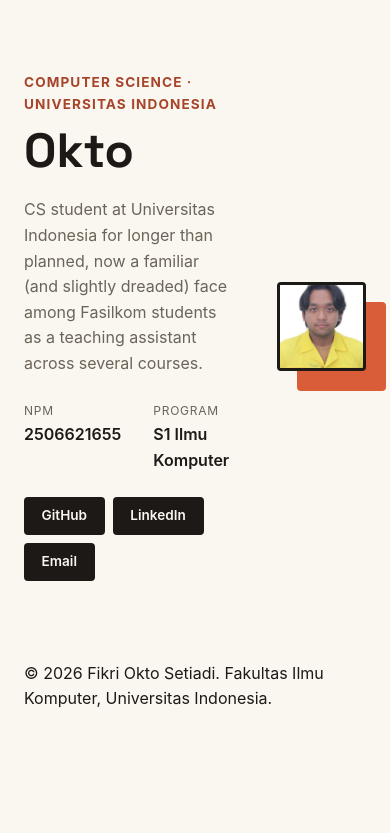
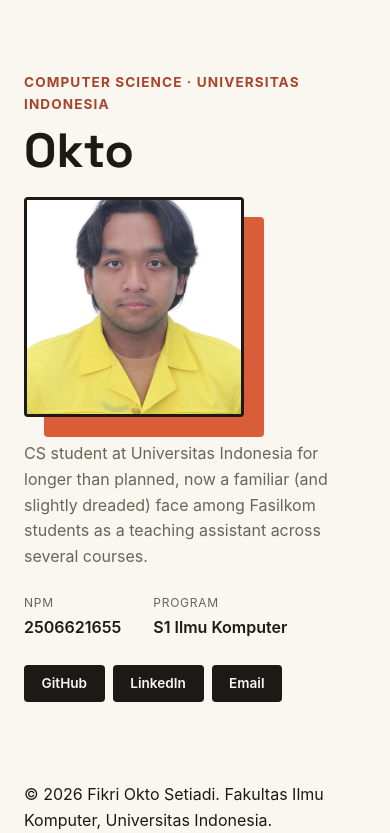
Before and after one commit to fikrioktos/myportofolio, a Django app: page / in a window 390 px wide. Shown: the part 74-907 px from the top of the page. Before the commit the page ends 782 px from the top, so only its background shows below. Run offline with Django 5.2, Linux system fonts and the light colour scheme.

Commit message:
style(responsive): menambahkan mobile media query

```diff
--- a/static/css/style.css
+++ b/static/css/style.css
@@ -168,3 +168,18 @@ h1, .brand {
     border-radius: var(--radius);
     border: 3px solid var(--ink);
 }
+@media (max-width: 600px) {
+    .hero-grid {
+        grid-template-columns: 1fr;
+        grid-template-areas:
+            "identity"
+            "photo"
+            "details";
+    }
+    .hero-photo {
+        max-width: 220px;
+    }
+    .social-links {
+        justify-content: flex-start;
+    }
+}
```
